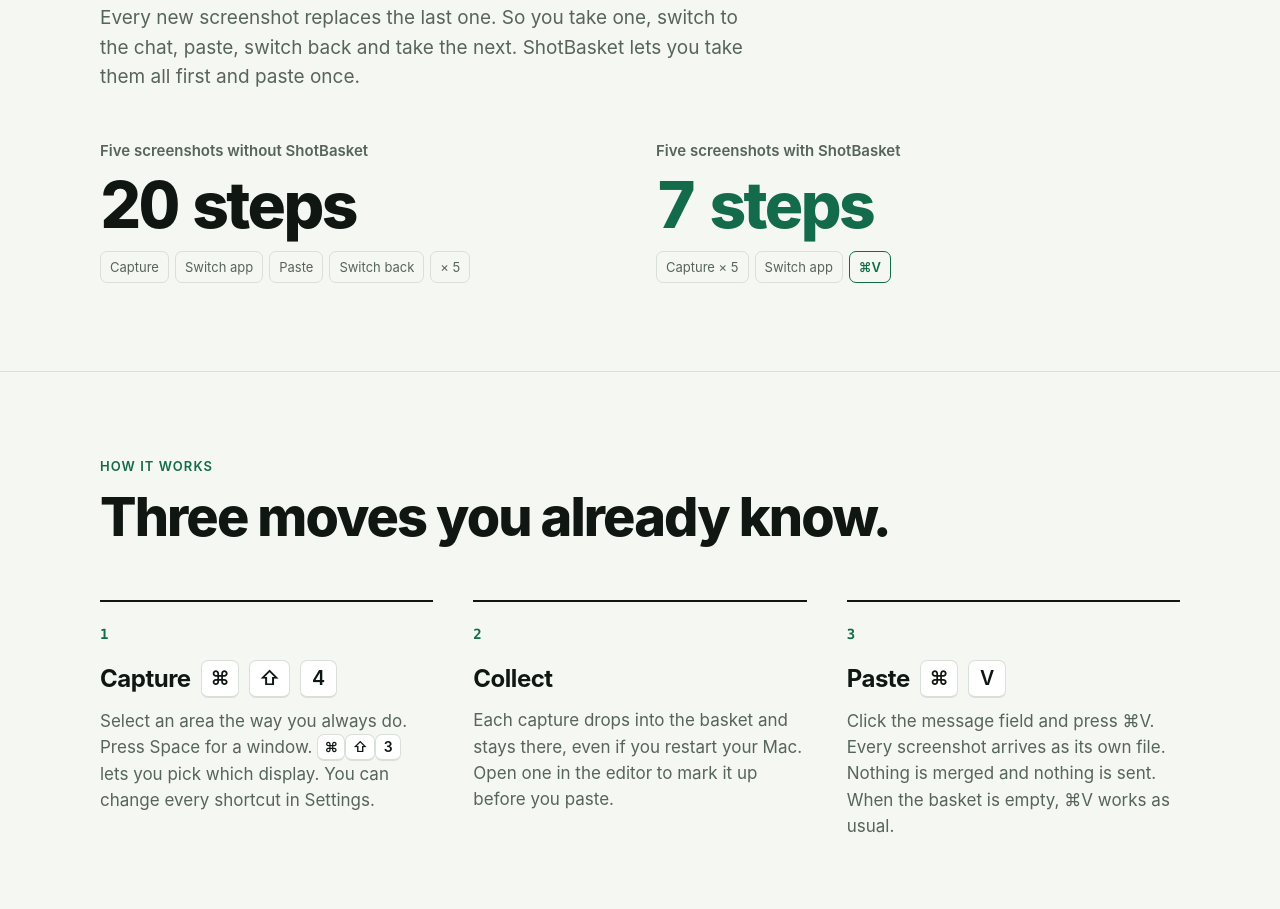
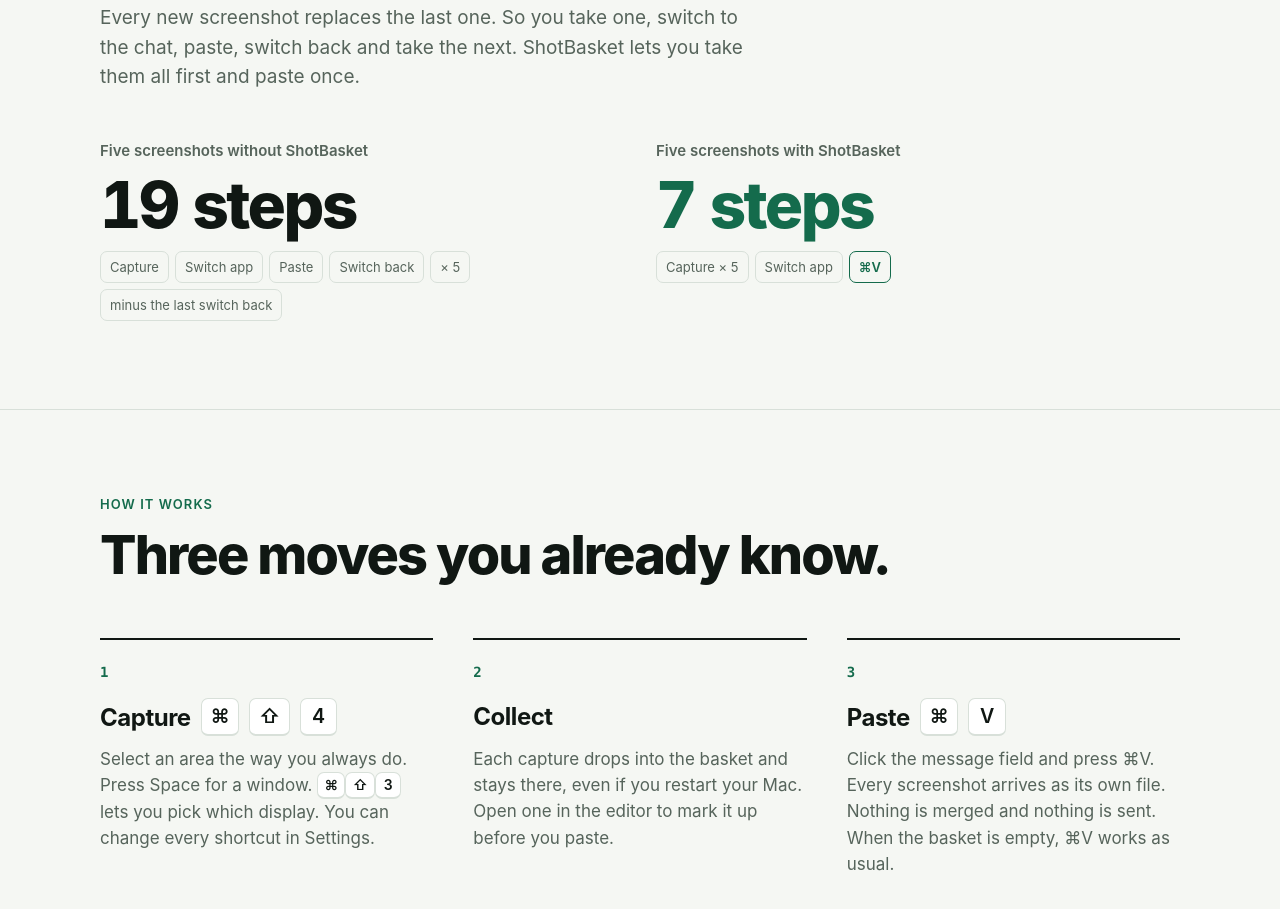
Before and after one commit to shotbasket/shotbasket.github.io, a plain HTML site: page index.html in a window 1280 px wide. Shown: the part 1112-2021 px from the top of the page. Drawn offline with Linux system fonts and the light colour scheme.

Commit message:
Match the step count to the store screenshots; tidy the facts row
Co-Authored-By: Claude Opus 5.5 <noreply@anthropic.com>

```diff
--- a/index.html
+++ b/index.html
@@ -78,8 +78,8 @@
       <div class="tally">
         <div>
           <h3>Five screenshots without ShotBasket</h3>
-          <p class="big">20 steps</p>
-          <ul class="chain" aria-label="Repeated five times"><li>Capture</li><li>Switch app</li><li>Paste</li><li>Switch back</li><li>× 5</li></ul>
+          <p class="big">19 steps</p>
+          <ul class="chain" aria-label="Repeated five times"><li>Capture</li><li>Switch app</li><li>Paste</li><li>Switch back</li><li>× 5</li><li>minus the last switch back</li></ul>
         </div>
         <div class="with">
           <h3>Five screenshots with ShotBasket</h3>
```
Also changed, not shown: tr/index.html (+2 -2 lines).
